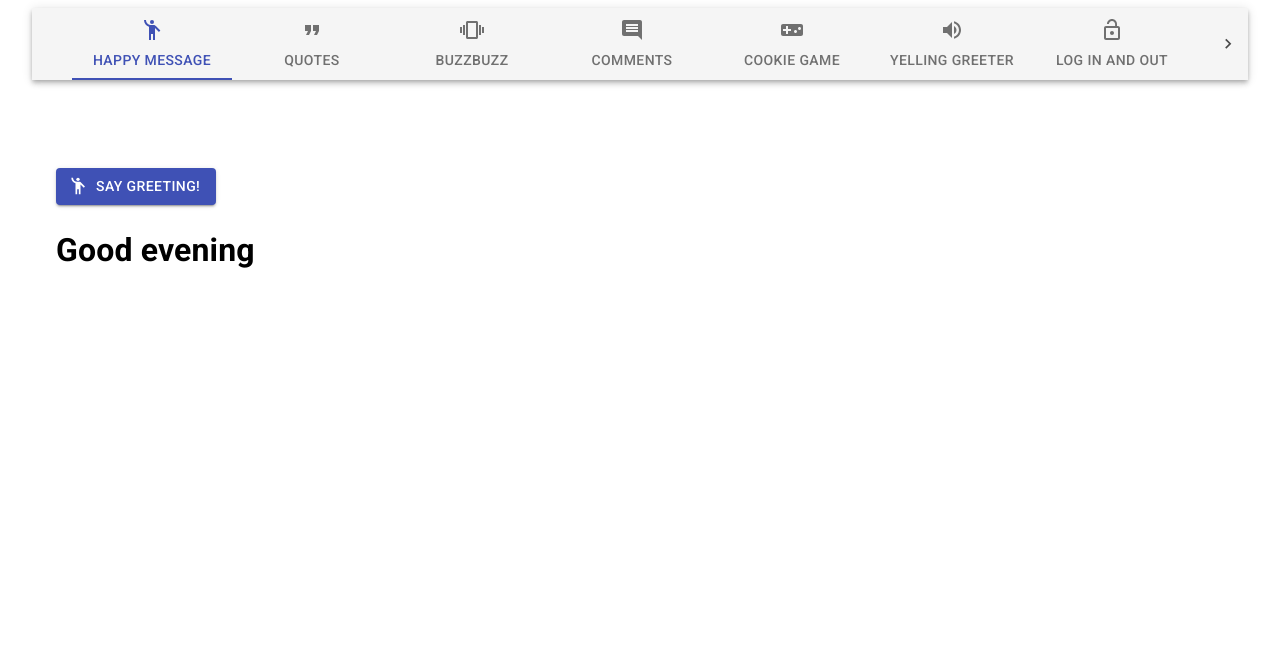
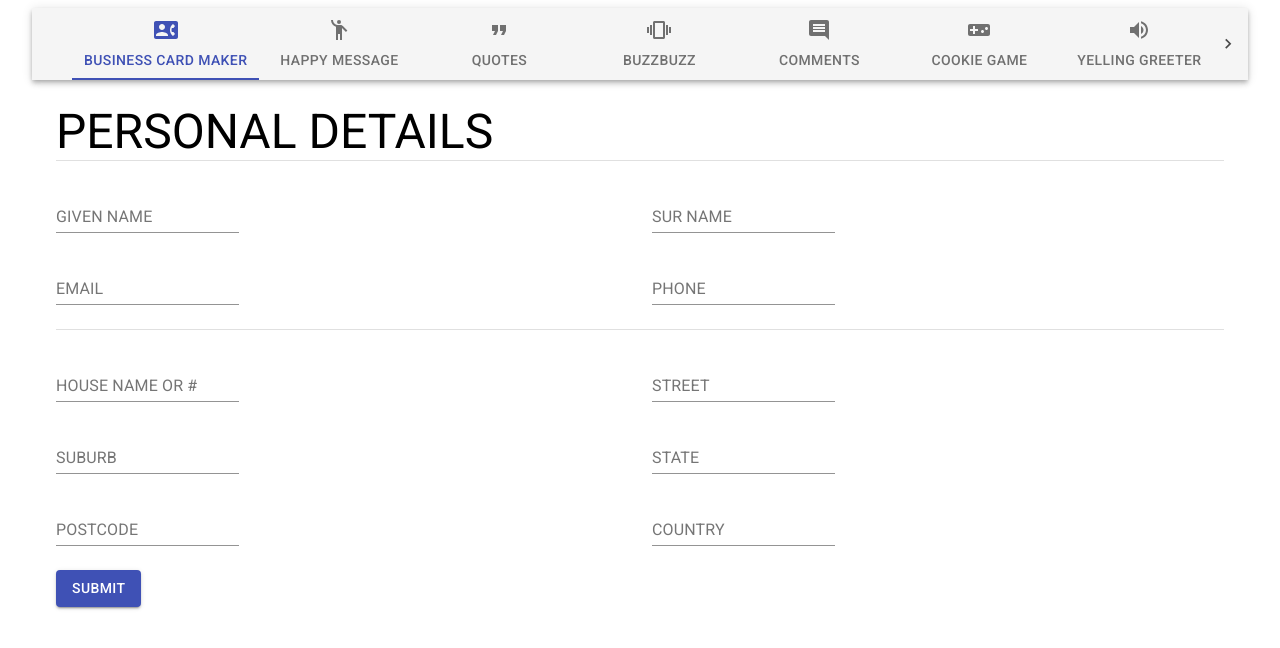
Before and after one commit to jasonkim7288/react_ed_challenge, a React (Create React App) app: page / in a window 1280 px wide. Shown: the top 648 px of the page. Built offline with nearby package versions, Linux system fonts and the light colour scheme.

Commit message:
change the order of business card

```diff
--- a/src/components/App.js
+++ b/src/components/App.js
@@ -84,51 +84,51 @@ function App() {
           textColor="primary"
           aria-label="scrollable force tabs example"
         >
-          <Tab label="Happy Message" icon={<EmojiPeopleIcon />} {...a11yProps(0)} />
-          <Tab label="Quotes" icon={<FormatQuoteIcon />} {...a11yProps(1)} />
-          <Tab label="BuzzBuzz" icon={<VibrationIcon />} {...a11yProps(2)} />
-          <Tab label="Comments" icon={<CommentIcon />} {...a11yProps(3)} />
-          <Tab label="Cookie Game" icon={<VideogameAssetIcon />} {...a11yProps(4)} />
-          <Tab label="Yelling Greeter" icon={<VolumeUpIcon />} {...a11yProps(5)} />
-          <Tab label="Log in and out" icon={<LockOpenIcon />} {...a11yProps(6)} />
-          <Tab label="Movie List" icon={<TheatersIcon />} {...a11yProps(7)} />
-          <Tab label="Three user names" icon={<PeopleIcon />} {...a11yProps(8)} />
-          <Tab label="Business card maker" icon={<ContactPhoneIcon />} {...a11yProps(9)} />
+          <Tab label="Business card maker" icon={<ContactPhoneIcon />} {...a11yProps(0)} />
+          <Tab label="Happy Message" icon={<EmojiPeopleIcon />} {...a11yProps(1)} />
+          <Tab label="Quotes" icon={<FormatQuoteIcon />} {...a11yProps(2)} />
+          <Tab label="BuzzBuzz" icon={<VibrationIcon />} {...a11yProps(3)} />
+          <Tab label="Comments" icon={<CommentIcon />} {...a11yProps(4)} />
+          <Tab label="Cookie Game" icon={<VideogameAssetIcon />} {...a11yProps(5)} />
+          <Tab label="Yelling Greeter" icon={<VolumeUpIcon />} {...a11yProps(6)} />
+          <Tab label="Log in and out" icon={<LockOpenIcon />} {...a11yProps(7)} />
+          <Tab label="Movie List" icon={<TheatersIcon />} {...a11yProps(8)} />
+          <Tab label="Three user names" icon={<PeopleIcon />} {...a11yProps(9)} />
+
 
         </Tabs>
       </AppBar>
 
       <TabPanel value={value} index={0}>
+        <BusinessCardMaker />
+      </TabPanel>
+      <TabPanel value={value} index={1}>
         <HappyMessage />
       </TabPanel>
-      <TabPanel value={value} index={1}>
+      <TabPanel value={value} index={2}>
         <Quotes />
       </TabPanel>
-      <TabPanel value={value} index={2}>
+      <TabPanel value={value} index={3}>
         <BuzzBuzz />
       </TabPanel>
-      <TabPanel value={value} index={3}>
+      <TabPanel value={value} index={4}>
         <Comments />
       </TabPanel>
-      <TabPanel value={value} index={4}>
+      <TabPanel value={value} index={5}>
         <CookieGame />
       </TabPanel>
-      <TabPanel value={value} index={5}>
+      <TabPanel value={value} index={6}>
         <YellingGreeterWrapper />
       </TabPanel>
-      <TabPanel value={value} index={6}>
+      <TabPanel value={value} index={7}>
         <LogInOut />
       </TabPanel>
-      <TabPanel value={value} index={7}>
+      <TabPanel value={value} index={8}>
         <MovieList />
       </TabPanel>
-      <TabPanel value={value} index={8}>
+      <TabPanel value={value} index={9}>
         <ThreeUserName />
       </TabPanel>
-      <TabPanel value={value} index={9}>
-        <BusinessCardMaker />
-      </TabPanel>
-
     </Container>
   )
 }
--- a/src/components/businessCard/BusinessCardImageSetting.js
+++ b/src/components/businessCard/BusinessCardImageSetting.js
@@ -1,36 +1,47 @@
 import React, { useEffect, useState } from 'react'
 import AWS from 'aws-sdk';
 import { Box, Paper } from '@material-ui/core';
+import '../../styles/businessCard/businessCardImageSetting.css';
 
 function BusinessCardImageSetting({ settings, updateSettingCb }) {
   const [imgURLs, setImgURLs] = useState([]);
 
   useEffect(() => {
-    const s3 = new AWS.S3({
-      accessKeyId: process.env.REACT_APP_AWS_ACCESS_KEY_ID,
-      secretAccessKey: process.env.REACT_APP_AWS_SECRET_ACCESS_KEY
-    });
-    const params = {
-      Bucket: process.env.REACT_APP_AWS_BUSINESS_CARD_BUCKET_NAME,
-      Delimiter: '',
-      Prefix: ''
-    };
+    // S3 bucket didn't work when converting into PNG
+    //
+    // const s3 = new AWS.S3({
+    //   accessKeyId: process.env.REACT_APP_AWS_ACCESS_KEY_ID,
+    //   secretAccessKey: process.env.REACT_APP_AWS_SECRET_ACCESS_KEY
+    // });
+    // const params = {
+    //   Bucket: process.env.REACT_APP_AWS_BUSINESS_CARD_BUCKET_NAME,
+    //   Delimiter: '',
+    //   Prefix: ''
+    // };
 
-    s3.listObjectsV2(params, (err, data) => {
-      if (err) {
-        console.log('err:', err.message);
-      } else {
-        console.log('data.CommonPrefixes:', data.CommonPrefixes)
-        console.log('data.Contents:', data.Contents);
-        const requests = data.Contents.map(content =>
-          s3.getSignedUrlPromise ('getObject', {
-              Bucket: process.env.REACT_APP_AWS_BUSINESS_CARD_BUCKET_NAME,
-              Key: content.Key,
-          })
-        );
-        Promise.all(requests).then(resURLS => setImgURLs([...resURLS]));
-      }
-    });
+    // s3.listObjectsV2(params, (err, data) => {
+    //   if (err) {
+    //     console.log('err:', err.message);
+    //   } else {
+    //     console.log('data.CommonPrefixes:', data.CommonPrefixes)
+    //     console.log('data.Contents:', data.Contents);
+    //     const requests = data.Contents.map(content =>
+    //       s3.getSignedUrlPromise ('getObject', {
+    //           Bucket: process.env.REACT_APP_AWS_BUSINESS_CARD_BUCKET_NAME,
+    //           Key: content.Key,
+    //       })
+    //     );
+    //     Promise.all(requests).then(resURLS => setImgURLs([...resURLS]));
+    //   }
+    // });
+    const imgList = [
+      'canStar.png',
+      'clipChamp.png',
+      'coderAcademy.png',
+      'coreLogic.png',
+      'jumboInteractive.png'
+    ]
+    setImgURLs(imgList.map(img => `${process.env.PUBLIC_URL}/${img}`))
   }, [])
 
   const handleClick = (e) => {
@@ -46,7 +57,7 @@ function BusinessCardImageSetting({ settings, updateSettingCb }) {
           <Box display="flex" alignItems="center" p={1} m={1}>
             {imgURLs.map(imgURL => (
               <Box m={3}>
-              <Paper elevation={3}>
+              <Paper elevation={3} className="paper-logo">
                 <Box p={3} style={{backgroundColor:'#e0e0e0'}}>
                   <img src={imgURL} alt="logo" onClick={handleClick} width="100" key={imgURL} name="imgURL"/>
                 </Box>
--- /dev/null
+++ b/src/styles/businessCard/businessCardImageSetting.css
@@ -0,0 +1,3 @@
+.paper-logo:hover {
+  cursor: pointer;
+}
```
